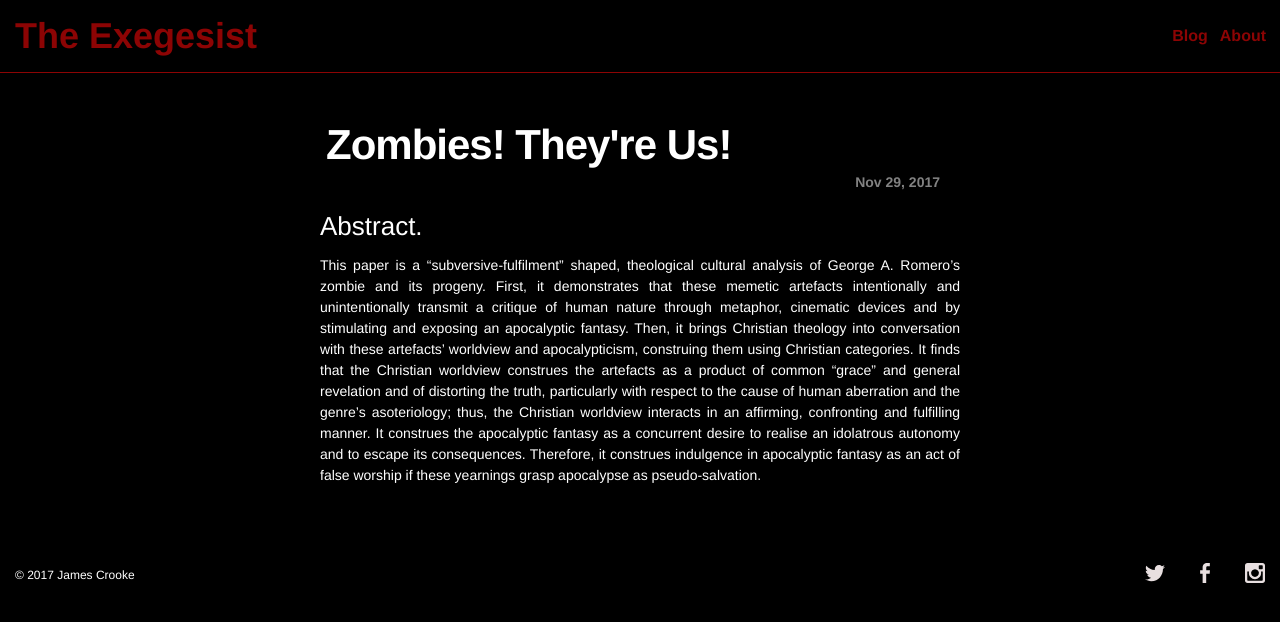
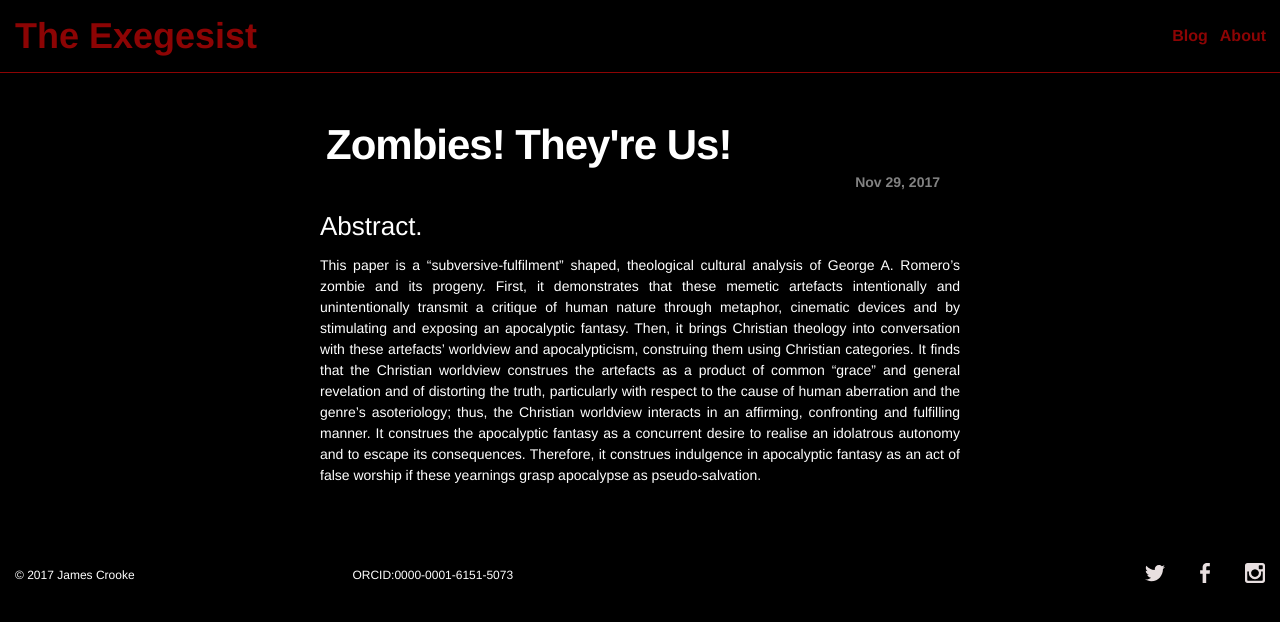
Before and after one commit to doulosiyxy/theexegesist, a Jekyll site: the page built from _posts/2017-11-29-Zombies-They're-Us.html, in a window 1280 px wide. Shown: the top 622 px of the page. Built offline with Jekyll 4.4.1, drawn with Linux system fonts in a browser that asks for light colours; nearby versions of some CDN libraries.

Commit message:
Update footer.html

```diff
--- a/_includes/footer.html
+++ b/_includes/footer.html
@@ -2,6 +2,7 @@
   <div class="wrapper">
   <div class="row">
       <p class="col-sm-4">&copy; 2017 James Crooke</p>
+      <p class="col-sm-4">ORCID:0000-0001-6151-5073</p>
       <ul style="float:right;" class="col-sm-8">
         <li style="float:right;" class=" icon"><img src="http://theexegesist.com/media/twitter.svg" type="image/svg+xml"/></li>
         <div class="popup"><span class="popuptext" id="myPopup">This is a mock up for demonstration purposes</span></div>
```
